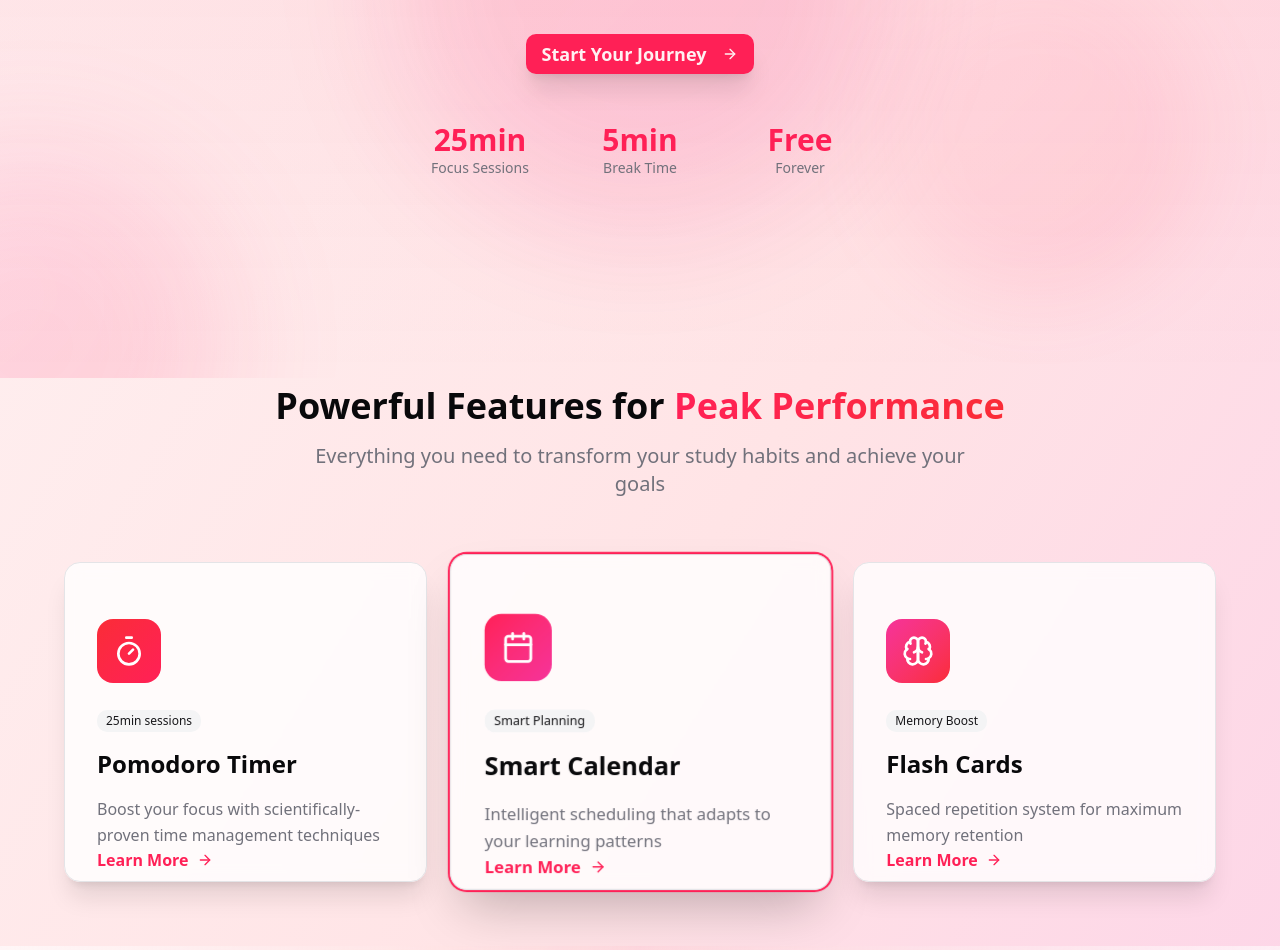
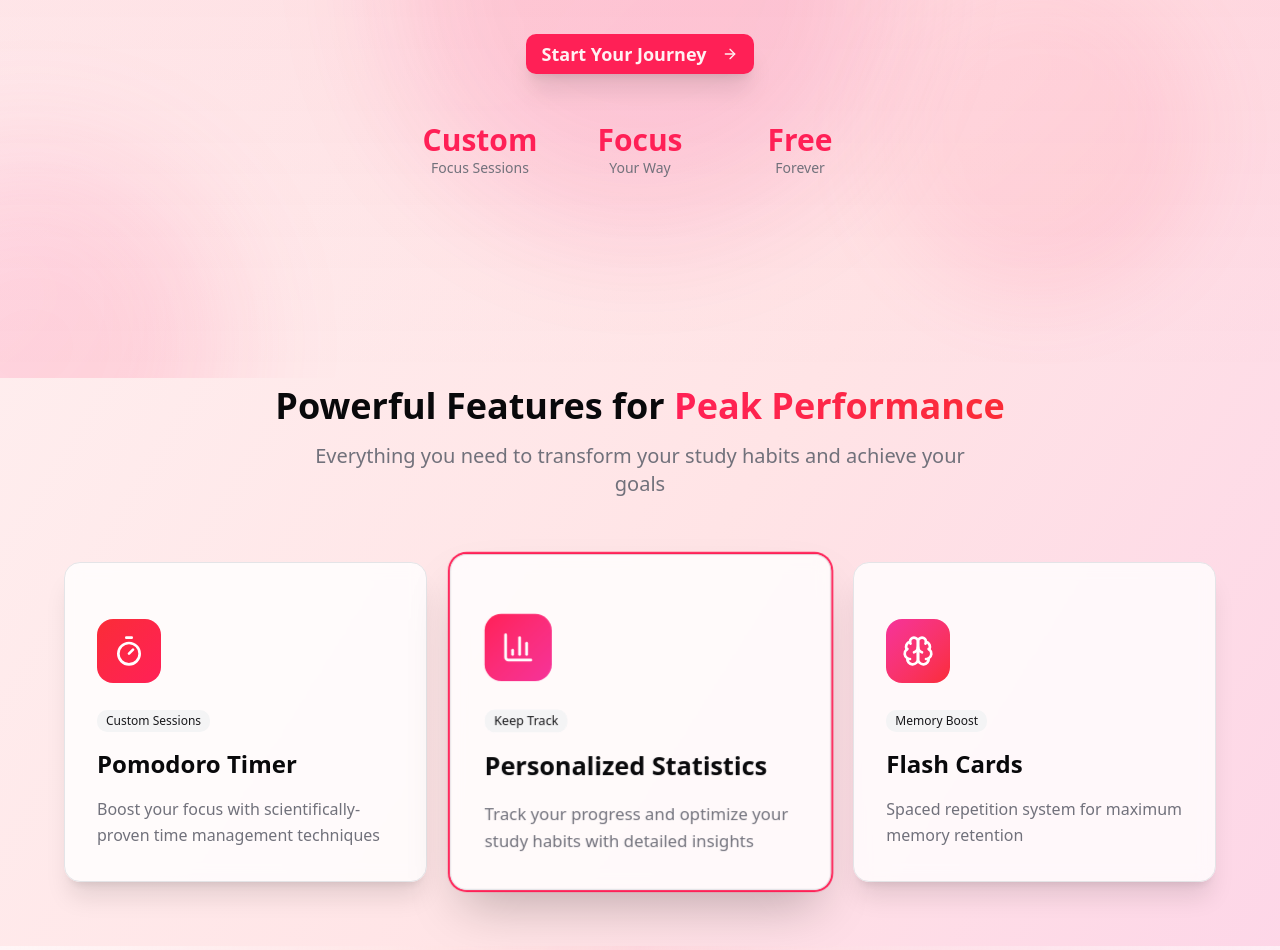
Before and after one commit to lowskydev/Fokuso, a React (Vite) app: page / in a window 1280 px wide. Shown: the part 422-1372 px from the top of the page. Built offline with nearby package versions, Linux system fonts and the light colour scheme.

Commit message:
edit landing page

```diff
--- a/src/components/pages/LandingPage.jsx
+++ b/src/components/pages/LandingPage.jsx
@@ -4,15 +4,12 @@ import { useState, useEffect } from "react"
 import { Button } from "@/components/ui/button"
 import { Card, CardContent } from "@/components/ui/card"
 import { Badge } from "@/components/ui/badge"
-import { Timer, Calendar, Brain, ArrowRight, Sparkles, Star } from "lucide-react"
+import { Timer, BarChart3, Brain, ArrowRight, Sparkles, Star } from "lucide-react"
 import { Link } from "react-router-dom"
 
 function LandingPage() {
   const [isVisible, setIsVisible] = useState(false)
   const [activeFeature, setActiveFeature] = useState(0)
-  const [studyTime, setStudyTime] = useState(25)
-  const [breakTime, setBreakTime] = useState(5)
-  const [showModal, setShowModal] = useState(false)
 
   useEffect(() => {
     setIsVisible(true)
@@ -28,14 +25,14 @@ function LandingPage() {
       description: "Boost your focus with scientifically-proven time management techniques",
       icon: Timer,
       color: "from-red-500 to-rose-500",
-      stats: "25min sessions",
+      stats: "Custom Sessions",
     },
     {
-      title: "Smart Calendar",
-      description: "Intelligent scheduling that adapts to your learning patterns",
-      icon: Calendar,
+      title: "Personalized Statistics",
+      description: "Track your progress and optimize your study habits with detailed insights",
+      icon: BarChart3,
       color: "from-rose-500 to-pink-500",
-      stats: "Smart Planning",
+      stats: "Keep Track",
     },
     {
       title: "Flash Cards",
@@ -45,13 +42,6 @@ function LandingPage() {
       stats: "Memory Boost",
     },
   ]
-
-  const handleSaveSettings = () => {
-    localStorage.setItem("studyDuration", studyTime * 60)
-    localStorage.setItem("breakDuration", breakTime * 60)
-    setShowModal(false)
-    window.location.href = "/pomodoropage"
-  }
 
   return (
     <main className="min-h-screen bg-gradient-to-br from-red-50 via-rose-100 to-pink-200 dark:bg-gradient-to-br dark:from-background dark:via-card dark:to-muted overflow-hidden">
@@ -101,12 +91,12 @@ function LandingPage() {
             {/* Stats */}
             <div className="grid grid-cols-3 gap-8 max-w-md mx-auto mb-16">
               <div className="text-center">
-                <div className="text-3xl font-bold text-primary">25min</div>
+                <div className="text-3xl font-bold text-primary">Custom</div>
                 <div className="text-sm text-muted-foreground">Focus Sessions</div>
               </div>
               <div className="text-center">
-                <div className="text-3xl font-bold text-primary">5min</div>
-                <div className="text-sm text-muted-foreground">Break Time</div>
+                <div className="text-3xl font-bold text-primary">Focus</div>
+                <div className="text-sm text-muted-foreground">Your Way</div>
               </div>
               <div className="text-center">
                 <div className="text-3xl font-bold text-primary">Free</div>
@@ -139,11 +129,6 @@ function LandingPage() {
                   feature={feature}
                   index={index}
                   isActive={activeFeature === index}
-                  onClick={() => {
-                    if (feature.title === "Pomodoro Timer") {
-                      setShowModal(true)
-                    }
-                  }}
                 />
               ))}
             </div>
@@ -246,10 +231,6 @@ const FeatureCard = ({ feature, index, isActive, onClick }) => {
             <p className="text-muted-foreground leading-relaxed">{feature.description}</p>
           </div>
 
-          <div className="flex items-center text-primary font-semibold group-hover:translate-x-2 transition-transform duration-300">
-            Learn More
-            <ArrowRight className="ml-2 w-4 h-4" />
-          </div>
         </CardContent>
       </Card>
     </div>
```
